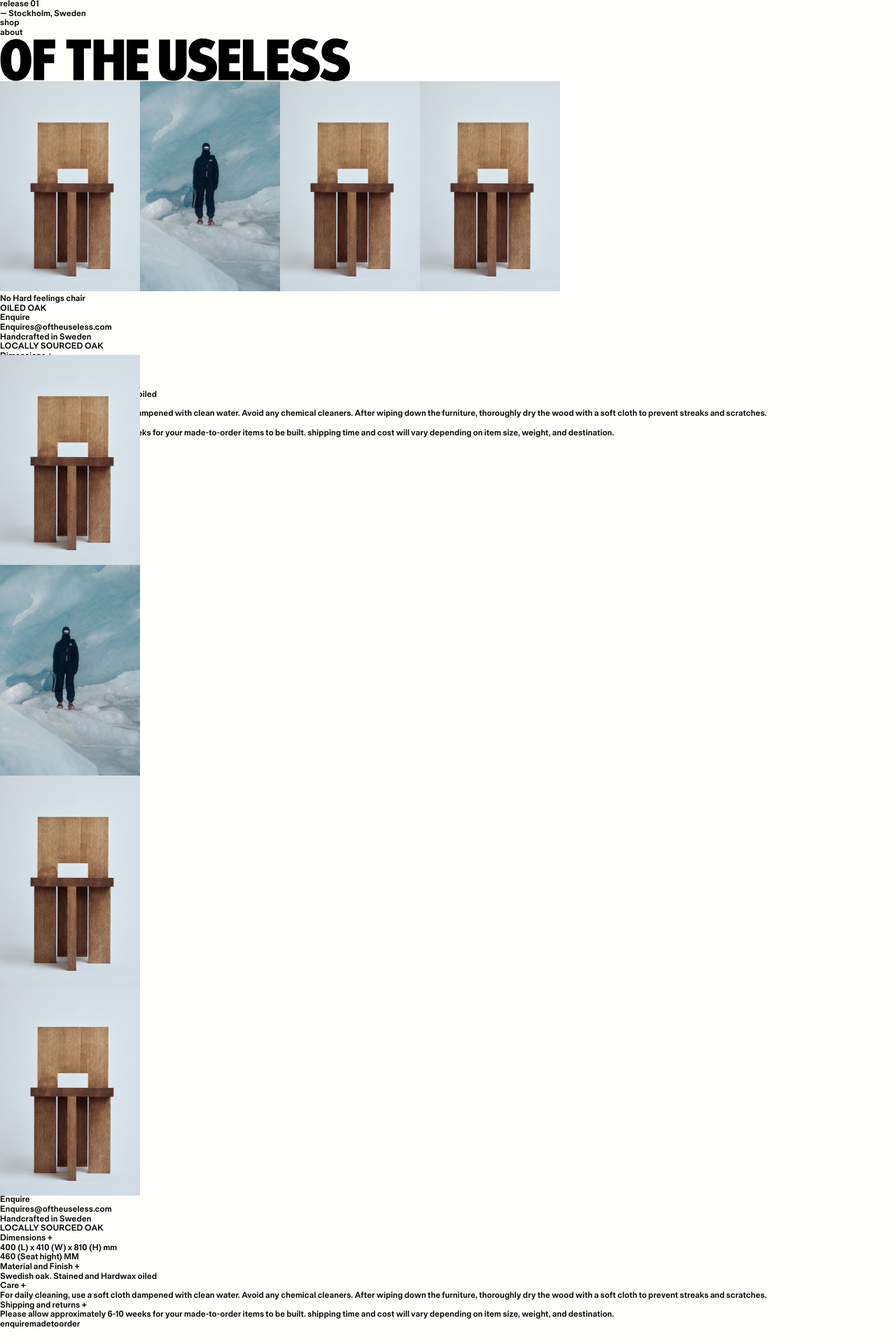
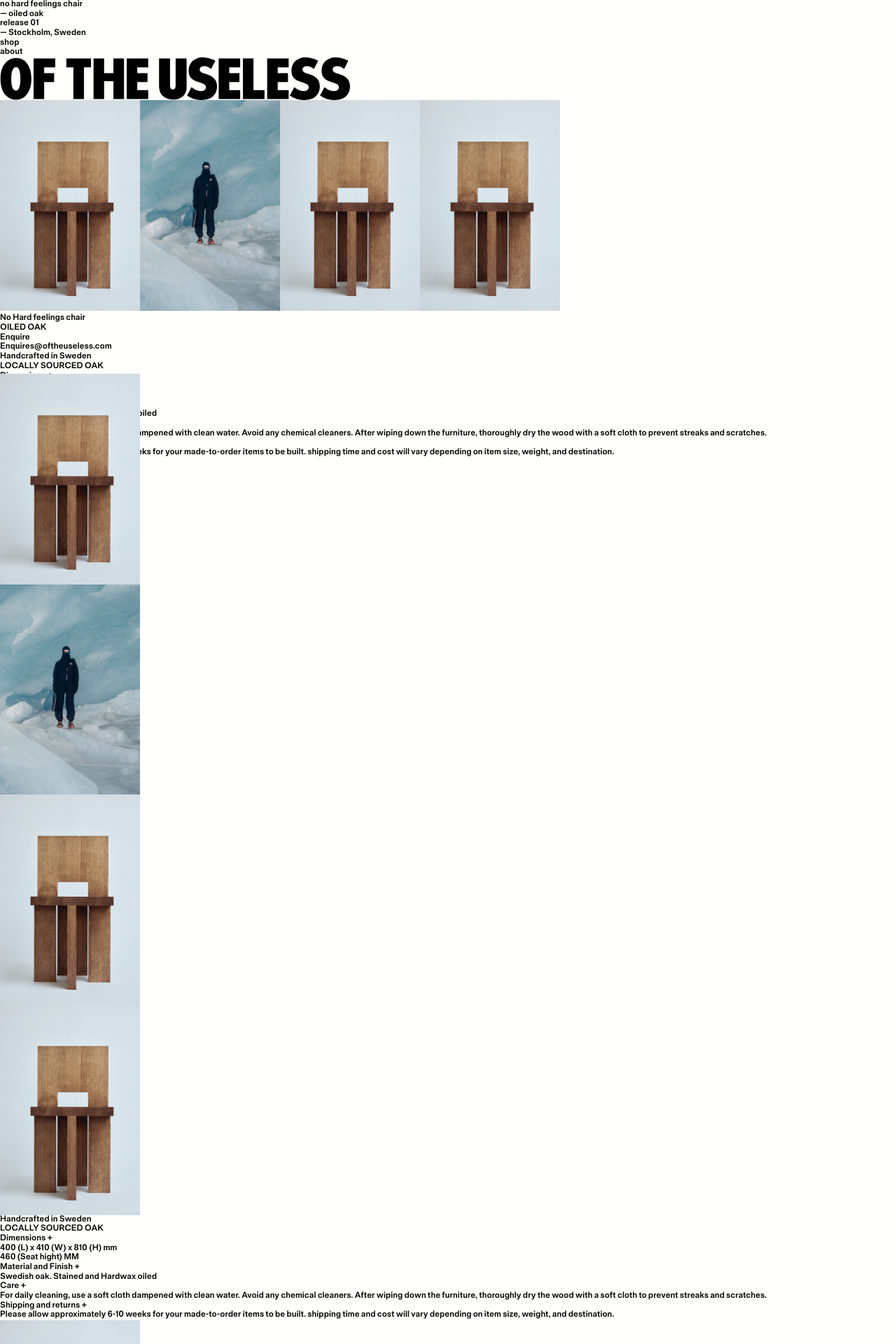
Before and after one commit to Matokosp/otu, a Next.js app: page /product in a window 1280 px wide. Shown: the top 1920 px of the page at 70% size. Built offline with nearby package versions, Linux system fonts and the light colour scheme.

Commit message:
Static button option

```diff
--- a/src/app/Components/Menu/Menu.tsx
+++ b/src/app/Components/Menu/Menu.tsx
@@ -20,7 +20,14 @@
     >
       <nav className="grid lg:grid-cols-12 grid-cols-4 p-[10px] gap-x-[10px] mb-[25px] w-screen">
         <p className="uppercase col-span-3 pointer-events-auto">
-          <Link href={"/"}>
+          <Link className="lg:hidden" href={"/"}>
+            {product ? (
+              <Typing text="no hard feelings chair <br> — oiled oak" />
+            ) : (
+              <Typing text="release 01 <br> — Stockholm, Sweden" />
+            )}
+          </Link>
+          <Link className="hidden lg:block" href={"/"}>
             <Typing text="release 01 <br> — Stockholm, Sweden" />
           </Link>
         </p>
@@ -35,22 +42,6 @@
           </Link>
         </p>
       </nav>
-      {!page && !product && (
-        <a
-          href="/product"
-          className="grid-cols-4 lg:grid-cols-12 grid gap-x-[10px] p-[10px] block uppercase w-screen absolute bottom-0 pointer-events-auto"
-        >
-          <div className="lg:col-span-3 col-span-4 hidden lg:block">
-            <Typing text="Introducing" />
-          </div>
-          <div className="lg:col-span-3 col-span-4 flex gap-x-[10px]">
-            <p className="lg:hidden">
-              <Typing text="Introducing" />
-            </p>
-            <Typing text="No Hard Feelings Chair" />
-          </div>
-        </a>
-      )}
     </div>
   );
 };
--- a/src/app/product/page.tsx
+++ b/src/app/product/page.tsx
@@ -43,22 +43,22 @@
     }
   };
 
-  const handleSticky = () => {
-    if (!stickyRef.current || !galleryRef.current) return;
+  // const handleSticky = () => {
+  //   if (!stickyRef.current || !galleryRef.current) return;
 
-    const rect = galleryRef.current.getBoundingClientRect();
-    const windowBottom = window.visualViewport
-      ? window.visualViewport.height
-      : window.innerHeight;
+  //   const rect = galleryRef.current.getBoundingClientRect();
+  //   const windowBottom = window.visualViewport
+  //     ? window.visualViewport.height
+  //     : window.innerHeight;
 
-    const shouldBeSticky = rect.bottom <= windowBottom - 45; // When the bottom of galleryRef is 10px above the window bottom
+  //   const shouldBeSticky = rect.bottom <= windowBottom - 45; // When the bottom of galleryRef is 10px above the window bottom
 
-    setIsSticky(shouldBeSticky);
-  };
-  useEffect(() => {
-    window.addEventListener("scroll", handleSticky);
-    return () => window.removeEventListener("scroll", handleSticky);
-  }, []);
+  //   setIsSticky(shouldBeSticky);
+  // };
+  // useEffect(() => {
+  //   window.addEventListener("scroll", handleSticky);
+  //   return () => window.removeEventListener("scroll", handleSticky);
+  // }, []);
 
   useEffect(() => {
     const observerOptions = {
@@ -233,34 +233,18 @@
         <div className="lg:hidden">
           <div
             ref={stickyRef}
-            className={`${
-              isSticky ? "sticky top-[73px]" : "fixed top-[73px]"
-            }  top-[73px] h-[calc(100svh-73px)] flex z-[999] flex-col justify-between pb-[10px] px-[10px] lg:hidden`}
-            style={{
-              height:
-                typeof windowHeight === "number"
-                  ? windowHeight - 73
-                  : "calc(100svh - 73px)",
-            }}
+            className={`
+            top-[73px] flex z-[999] flex-col justify-between pb-[10px] px-[10px] lg:hidden`}
           >
-            <div className="lg:w-[calc(100vw/12*2)] w-[100%] mt-[40px] lg:ml-0 lg:mt-0 uppercase lg:mt-[calc(50vh-90px)] lg:block">
+            <div className="w-[100%] mt-[40px] uppercase">
               <div className="flex flex-col gap-y-[40px] break-words">
-                <p className="">
-                  Enquire <br />
-                  <a
-                    href="mailto:Enquires@oftheuseless.com"
-                    className="opacity-50 pointer-events-auto"
-                  >
-                    <Typing text="Enquires@oftheuseless.com" />
-                  </a>
-                </p>
                 <p className="ml-[calc(50vw-10px)] lg:ml-0">
                   Handcrafted in Sweden <br />
                   LOCALLY SOURCED OAK
                 </p>
               </div>
-              <div className="mt-[10px] ml-[calc(50vw-10px)] lg:ml-0">
-                <ul className="[&>li>h4]:cursor-pointer">
+              <div className="mt-[10px] ml-[calc(50vw-10px)] relative">
+                <ul className="[&>li>h4]:cursor-pointer absolute">
                   {siteData.product.info.map((item, i) => {
                     return (
                       <li key={item.title} className="overflow-hidden">
@@ -284,17 +268,10 @@
                 </ul>
               </div>
             </div>
-            <Button
-              className="z-[999] pointer-events-auto"
-              link="mailto:info@otu.com"
-              text="enquire|made to order"
-            />
           </div>
 
           <div
-            className={`col-span-5 flex flex-col gap-y-[10px] px-[10px] pb-[10px] ${
-              isSticky ? "mt-[calc(-50svh-10px)]" : "mt-[calc(50svh)]"
-            }`}
+            className={`col-span-5 flex flex-col gap-y-[10px] px-[10px] pb-[10px] mt-[calc(50svh-81px)]`}
           >
             {images.map((image, i) => {
               return (
@@ -317,7 +294,7 @@
               );
             })}
           </div>
-          <div className="grid grid-cols-4 col-span-5 mb-[53px] gap-[10px] pb-[53px]">
+          <div className="grid grid-cols-4 col-span-5 mb-[10px] gap-[10px]">
             <div className="col-span-3 relative">
               {images.map((image, i) => {
                 return (
@@ -347,7 +324,6 @@
             <div
               className="col-span-1 relative z-[2] flex flex-col gap-[5px] items-end"
               ref={galleryRef}
-              onScroll={() => handleSticky()}
             >
               {images.map((image, i) => {
                 return (
@@ -376,9 +352,22 @@
               })}
             </div>
           </div>
+          <Button
+            className="z-[999] pointer-events-auto"
+            link="mailto:info@otu.com"
+            text="enquire|made to order"
+          />
+          <p className="px-[10px] mt-[10px] uppercase">
+            <a
+              href="mailto:Enquires@oftheuseless.com"
+              className="opacity-50 pointer-events-auto"
+            >
+              <Typing text="Enquires@oftheuseless.com" />
+            </a>
+          </p>
         </div>
 
-        <div className="grid lg:grid-cols-12 grid-cols-4 gap-[10px] px-[10px] mt-[100px] lg:mt-0">
+        <div className="grid lg:grid-cols-12 grid-cols-4 gap-[10px] px-[10px] mt-[31px] lg:mt-0">
           <div className="lg:col-span-5 col-span-4 flex flex-col justify-between gap-y-[100px] lg:gap-y-[unset]">
             <div className="w-full flex uppercase">
               <p className="lg:w-3/5 w-2/4">No Hard feelings chair</p>
```
